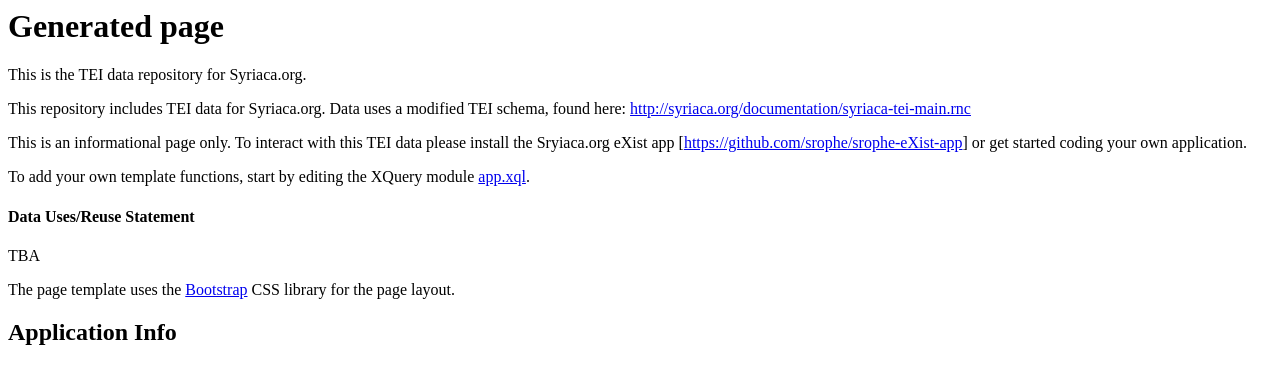
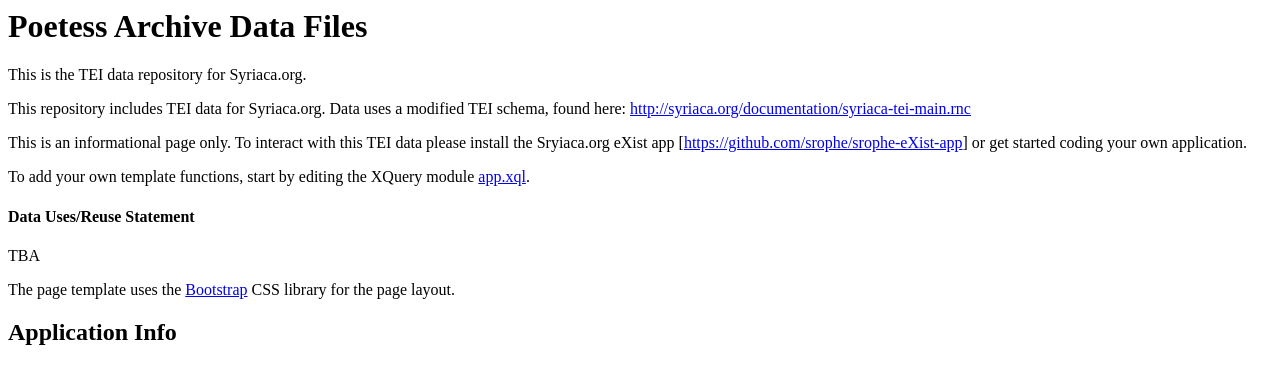
Before and after one commit to mandellc320/PoetessArchive, a plain HTML site: page index.html in a window 1280 px wide. Drawn offline with Linux system fonts and the light colour scheme.

Commit message:
Testing webhooks.

```diff
--- a/index.html
+++ b/index.html
@@ -1,7 +1,7 @@
 <?xml version="1.0" encoding="UTF-8"?>
 <div xmlns="http://www.w3.org/1999/xhtml" data-template="templates:surround" data-template-with="templates/page.html" data-template-at="content">
     <div class="col-md-9">
-        <h1 data-template="config:app-title">Generated page</h1>
+        <h1 data-template="config:app-title">Poetess Archive Data Files</h1>
         <div class="alert alert-success">
             <p>This is the TEI data repository for Syriaca.org.</p>
             <p>This repository includes TEI data for Syriaca.org. Data uses a modified TEI schema, found here: <a href="http://syriaca.org/documentation/syriaca-tei-main.rnc">http://syriaca.org/documentation/syriaca-tei-main.rnc</a></p>
```
